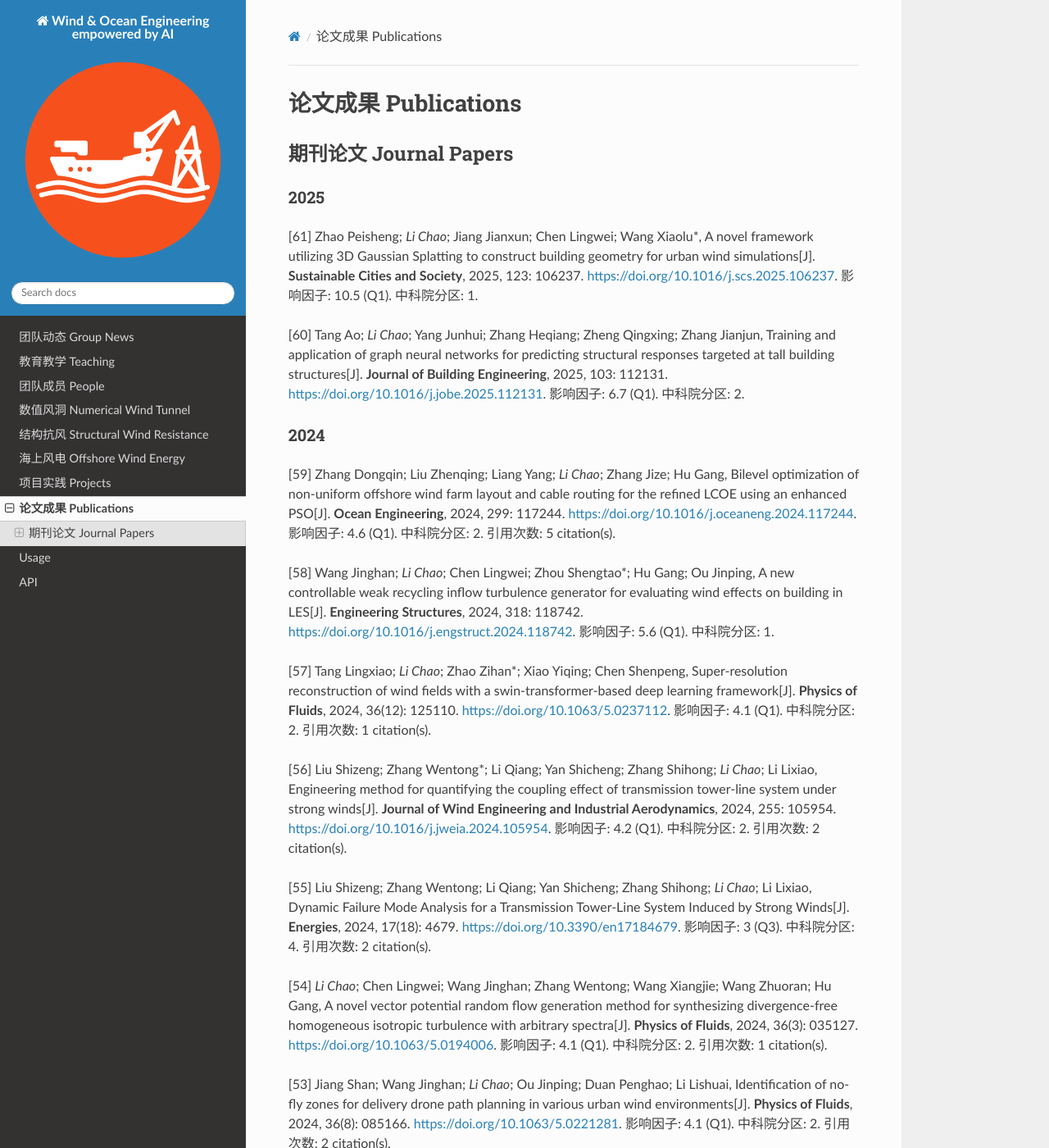
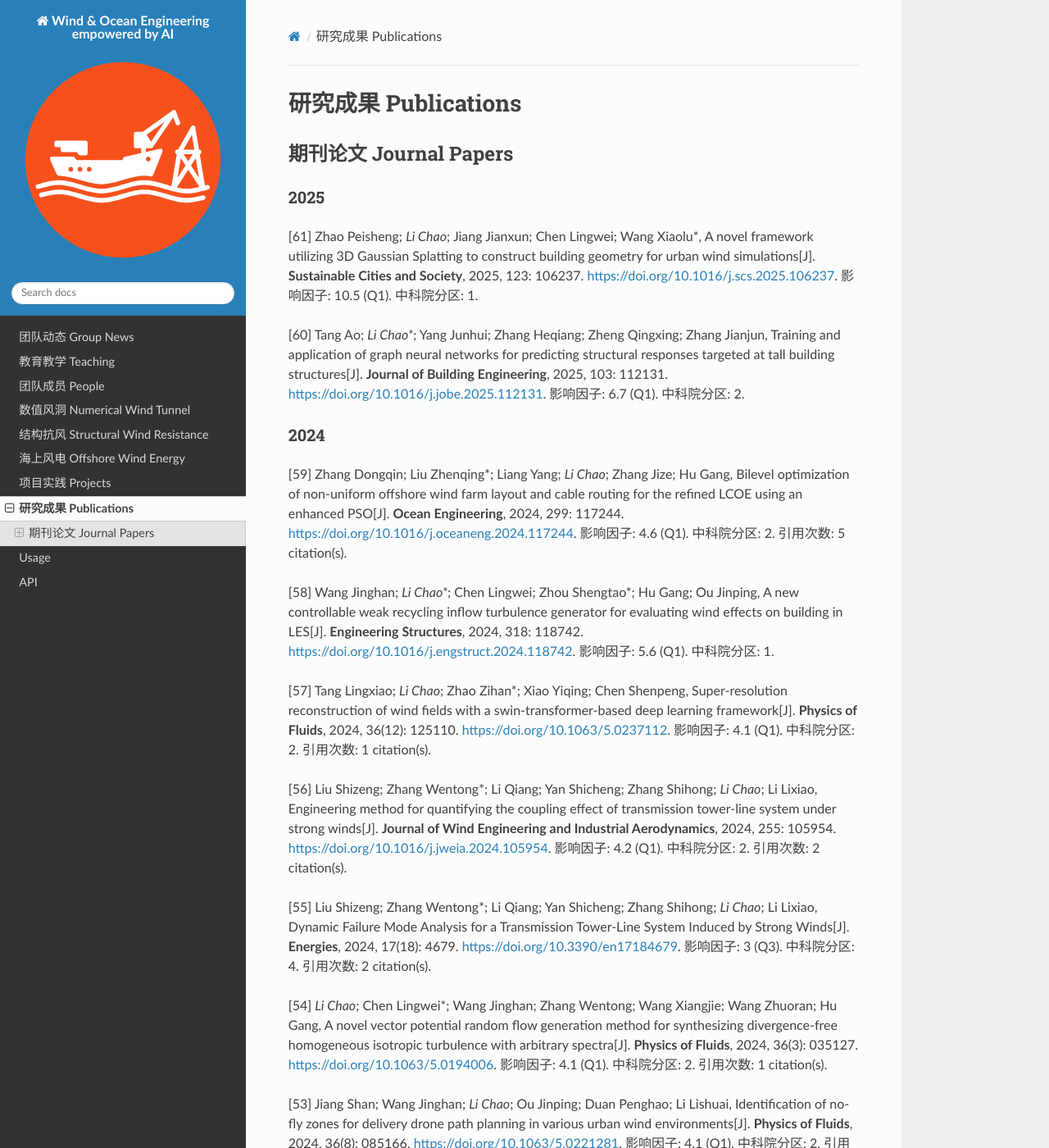
Before and after one commit to lichao689/rtdTest, a Sphinx documentation site: the page built from docs/source/Publications.rst, in a window 1280 px wide and 1400 px high. Shown: the whole window at 82% size. Built offline with Sphinx 7.4.7 and the Read the Docs theme 3.1.0, drawn with Linux system fonts in a browser that asks for light colours; some of the changed text lies outside the part shown.

Commit message:
update index

```diff
--- a/docs/source/GroupNews.rst
+++ b/docs/source/GroupNews.rst
@@ -8,7 +8,7 @@
 工程流体力学 Engineering Fluid Mechanics
     土木工程专业，春季学期，32学时，2018年-至今
 
-1. 进展 News
+2. 进展 News
 -----------------------------------------
 
 风工程 Wind Engineering
--- a/docs/source/Publications.rst
+++ b/docs/source/Publications.rst
@@ -1,4 +1,4 @@
-论文成果 Publications
+研究成果 Publications
 ========================
 
 期刊论文 Journal Papers
@@ -13,7 +13,7 @@
 
 .. _ref-tang20250:
 
-[60] Tang Ao; *Li Chao*; Yang Junhui; Zhang Heqiang; Zheng Qingxing; Zhang Jianjun, Training and application of graph neural networks for predicting structural responses targeted at tall building structures[J]. **Journal of Building Engineering**, 2025, 103: 112131. https://doi.org/10.1016/j.jobe.2025.112131. 影响因子: 6.7 (Q1). 中科院分区: 2.
+[60] Tang Ao; *Li Chao**; Yang Junhui; Zhang Heqiang; Zheng Qingxing; Zhang Jianjun, Training and application of graph neural networks for predicting structural responses targeted at tall building structures[J]. **Journal of Building Engineering**, 2025, 103: 112131. https://doi.org/10.1016/j.jobe.2025.112131. 影响因子: 6.7 (Q1). 中科院分区: 2.
 
 
 2024
@@ -21,11 +21,11 @@
 
 .. _ref-zhang20240:
 
-[59] Zhang Dongqin; Liu Zhenqing; Liang Yang; *Li Chao*; Zhang Jize; Hu Gang, Bilevel optimization of non-uniform offshore wind farm layout and cable routing for the refined LCOE using an enhanced PSO[J]. **Ocean Engineering**, 2024, 299: 117244. https://doi.org/10.1016/j.oceaneng.2024.117244. 影响因子: 4.6 (Q1). 中科院分区: 2. 引用次数: 5 citation(s).
+[59] Zhang Dongqin; Liu Zhenqing*; Liang Yang; *Li Chao*; Zhang Jize; Hu Gang, Bilevel optimization of non-uniform offshore wind farm layout and cable routing for the refined LCOE using an enhanced PSO[J]. **Ocean Engineering**, 2024, 299: 117244. https://doi.org/10.1016/j.oceaneng.2024.117244. 影响因子: 4.6 (Q1). 中科院分区: 2. 引用次数: 5 citation(s).
 
 .. _ref-wang20240:
 
-[58] Wang Jinghan; *Li Chao*; Chen Lingwei; Zhou Shengtao*; Hu Gang; Ou Jinping, A new controllable weak recycling inflow turbulence generator for evaluating wind effects on building in LES[J]. **Engineering Structures**, 2024, 318: 118742. https://doi.org/10.1016/j.engstruct.2024.118742. 影响因子: 5.6 (Q1). 中科院分区: 1.
+[58] Wang Jinghan; *Li Chao**; Chen Lingwei; Zhou Shengtao*; Hu Gang; Ou Jinping, A new controllable weak recycling inflow turbulence generator for evaluating wind effects on building in LES[J]. **Engineering Structures**, 2024, 318: 118742. https://doi.org/10.1016/j.engstruct.2024.118742. 影响因子: 5.6 (Q1). 中科院分区: 1.
 
 .. _ref-tang20240:
 
@@ -37,11 +37,11 @@
 
 .. _ref-liu20241:
 
-[55] Liu Shizeng; Zhang Wentong; Li Qiang; Yan Shicheng; Zhang Shihong; *Li Chao*; Li Lixiao, Dynamic Failure Mode Analysis for a Transmission Tower-Line System Induced by Strong Winds[J]. **Energies**, 2024, 17(18): 4679. https://doi.org/10.3390/en17184679. 影响因子: 3 (Q3). 中科院分区: 4. 引用次数: 2 citation(s).
+[55] Liu Shizeng; Zhang Wentong*; Li Qiang; Yan Shicheng; Zhang Shihong; *Li Chao*; Li Lixiao, Dynamic Failure Mode Analysis for a Transmission Tower-Line System Induced by Strong Winds[J]. **Energies**, 2024, 17(18): 4679. https://doi.org/10.3390/en17184679. 影响因子: 3 (Q3). 中科院分区: 4. 引用次数: 2 citation(s).
 
 .. _ref-li20240:
 
-[54] *Li Chao*; Chen Lingwei; Wang Jinghan; Zhang Wentong; Wang Xiangjie; Wang Zhuoran; Hu Gang, A novel vector potential random flow generation method for synthesizing divergence-free homogeneous isotropic turbulence with arbitrary spectra[J]. **Physics of Fluids**, 2024, 36(3): 035127. https://doi.org/10.1063/5.0194006. 影响因子: 4.1 (Q1). 中科院分区: 2. 引用次数: 1 citation(s).
+[54] *Li Chao*; Chen Lingwei*; Wang Jinghan; Zhang Wentong; Wang Xiangjie; Wang Zhuoran; Hu Gang, A novel vector potential random flow generation method for synthesizing divergence-free homogeneous isotropic turbulence with arbitrary spectra[J]. **Physics of Fluids**, 2024, 36(3): 035127. https://doi.org/10.1063/5.0194006. 影响因子: 4.1 (Q1). 中科院分区: 2. 引用次数: 1 citation(s).
 
 .. _ref-jiang20240:
 
@@ -49,15 +49,15 @@
 
 .. _ref-he20240:
 
-[52] He Xin; *Li Chao*; Chen Lingwei; Yang Junhui; Hu Gang; Ou Jinping, Numerical research on nonlinear liquid sloshing and vibration control performance of tuned liquid damper[J]. **Journal of Building Engineering**, 2024, 96: 110660. https://doi.org/10.1016/j.jobe.2024.110660. 影响因子: 6.7 (Q1). 中科院分区: 2. 引用次数: 4 citation(s).
+[52] He Xin; *Li Chao**; Chen Lingwei; Yang Junhui; Hu Gang; Ou Jinping, Numerical research on nonlinear liquid sloshing and vibration control performance of tuned liquid damper[J]. **Journal of Building Engineering**, 2024, 96: 110660. https://doi.org/10.1016/j.jobe.2024.110660. 影响因子: 6.7 (Q1). 中科院分区: 2. 引用次数: 4 citation(s).
 
 .. _ref-chen20240:
 
-[51] Chen Lingwei; *Li Chao*; Wang Jinghan; He Xin; Wang Xiangjie; Hu Gang; Wang Xiaolu, Comparing methods for reducing artificial pressure fluctuations using large eddy simulation in high-rise building wind load assessment[J]. **Physics of Fluids**, 2024, 36(12): 127120. https://doi.org/10.1063/5.0240163. 影响因子: 4.1 (Q1). 中科院分区: 2.
+[51] Chen Lingwei; *Li Chao**; Wang Jinghan; He Xin; Wang Xiangjie; Hu Gang; Wang Xiaolu, Comparing methods for reducing artificial pressure fluctuations using large eddy simulation in high-rise building wind load assessment[J]. **Physics of Fluids**, 2024, 36(12): 127120. https://doi.org/10.1063/5.0240163. 影响因子: 4.1 (Q1). 中科院分区: 2.
 
 .. _ref-chen20241:
 
-[50] Chen Lingwei; *Li Chao*; Wang Jinghan; Hu Gang; Xiao Yiqing, A coherence-improved and mass-balanced inflow turbulence generation method for large eddy simulation[J]. **Journal of Computational Physics**, 2024, 498: 112706. https://doi.org/10.1016/j.jcp.2023.112706. 影响因子: 3.8 (Q1). 中科院分区: 2. 引用次数: 5 citation(s).
+[50] Chen Lingwei; *Li Chao**; Wang Jinghan; Hu Gang; Xiao Yiqing, A coherence-improved and mass-balanced inflow turbulence generation method for large eddy simulation[J]. **Journal of Computational Physics**, 2024, 498: 112706. https://doi.org/10.1016/j.jcp.2023.112706. 影响因子: 3.8 (Q1). 中科院分区: 2. 引用次数: 5 citation(s).
 
 .. _ref-li20241:
 
@@ -70,23 +70,23 @@
 
 .. _ref-zhou20230:
 
-[48] Zhou Shengtao; *Li Chao*; Xiao Yiqing; Wang Xiaolu; Xiang Wenyuan; Sun Qing, Evaluation of floating wind turbine substructure designs by using long-term dynamic optimization[J]. **Applied Energy**, 2023, 352: 121941. https://doi.org/10.1016/j.apenergy.2023.121941. 影响因子: 10.1 (Q1). 中科院分区: 1. 引用次数: 4 citation(s).
+[48] Zhou Shengtao; *Li Chao**; Xiao Yiqing; Wang Xiaolu; Xiang Wenyuan; Sun Qing, Evaluation of floating wind turbine substructure designs by using long-term dynamic optimization[J]. **Applied Energy**, 2023, 352: 121941. https://doi.org/10.1016/j.apenergy.2023.121941. 影响因子: 10.1 (Q1). 中科院分区: 1. 引用次数: 4 citation(s).
 
 .. _ref-zheng20230:
 
-[47] Zheng Shunyun; *Li Chao*; Xiao Yiqing, Efficient optimization design method of jacket structures for offshore wind turbines[J]. **Marine Structures**, 2023, 89: 103372. https://doi.org/10.1016/j.marstruc.2023.103372. 影响因子: 4 (Q1). 中科院分区: 2. 引用次数: 8 citation(s).
+[47] Zheng Shunyun; *Li Chao**; Xiao Yiqing, Efficient optimization design method of jacket structures for offshore wind turbines[J]. **Marine Structures**, 2023, 89: 103372. https://doi.org/10.1016/j.marstruc.2023.103372. 影响因子: 4 (Q1). 中科院分区: 2. 引用次数: 8 citation(s).
 
 .. _ref-zheng20231:
 
-[46] Zheng Shunyun; *Li Chao*; Wang Peicen; Zhou Shengtao; Xiao Yiqing, Wind tunnel and wave flume testing on directionality dynamic responses of a 10 MW Y-shaped semi-submersible wind turbine[J]. **Journal of Renewable and Sustainable Energy**, 2023, 15(1): 013305. https://doi.org/10.1063/5.0131279. 影响因子: 1.9 (Q4). 中科院分区: 4. 引用次数: 3 citation(s).
+[46] Zheng Shunyun; *Li Chao**; Wang Peicen; Zhou Shengtao; Xiao Yiqing, Wind tunnel and wave flume testing on directionality dynamic responses of a 10 MW Y-shaped semi-submersible wind turbine[J]. **Journal of Renewable and Sustainable Energy**, 2023, 15(1): 013305. https://doi.org/10.1063/5.0131279. 影响因子: 1.9 (Q4). 中科院分区: 4. 引用次数: 3 citation(s).
 
 .. _ref-zhao20230:
 
-[45] Zhao Zihan; Xiao Yiqing; *Li Chao*; Chan P W; Hu Gang; Zhou Qingfeng, Multiscale simulation of the urban wind environment under typhoon weather conditions[J]. **Building Simulation**, 2023, 16(9): 1713–1734. https://doi.org/10.1007/s12273-023-0991-7. 影响因子: 6.1 (Q1). 中科院分区: 1. 引用次数: 11 citation(s).
+[45] Zhao Zihan; Xiao Yiqing; *Li Chao**; Chan P W; Hu Gang; Zhou Qingfeng, Multiscale simulation of the urban wind environment under typhoon weather conditions[J]. **Building Simulation**, 2023, 16(9): 1713–1734. https://doi.org/10.1007/s12273-023-0991-7. 影响因子: 6.1 (Q1). 中科院分区: 1. 引用次数: 11 citation(s).
 
 .. _ref-zhang20230:
 
-[44] Zhang Wentong; *Li Chao*; Liu Gaixia; Xiao Yiqing, Reconstruction of dynamic wind forces on a transmission steel lattice tower using aeroelastic wind tunnel test data[J]. **Engineering Structures**, 2023, 275: 115167. https://doi.org/10.1016/j.engstruct.2022.115167. 影响因子: 5.6 (Q1). 中科院分区: 1. 引用次数: 5 citation(s).
+[44] Zhang Wentong; *Li Chao**; Liu Gaixia; Xiao Yiqing*, Reconstruction of dynamic wind forces on a transmission steel lattice tower using aeroelastic wind tunnel test data[J]. **Engineering Structures**, 2023, 275: 115167. https://doi.org/10.1016/j.engstruct.2022.115167. 影响因子: 5.6 (Q1). 中科院分区: 1. 引用次数: 5 citation(s).
 
 .. _ref-zhang20231:
 
```
Also changed, not shown: docs/source/index.rst (+3 -7 lines).
